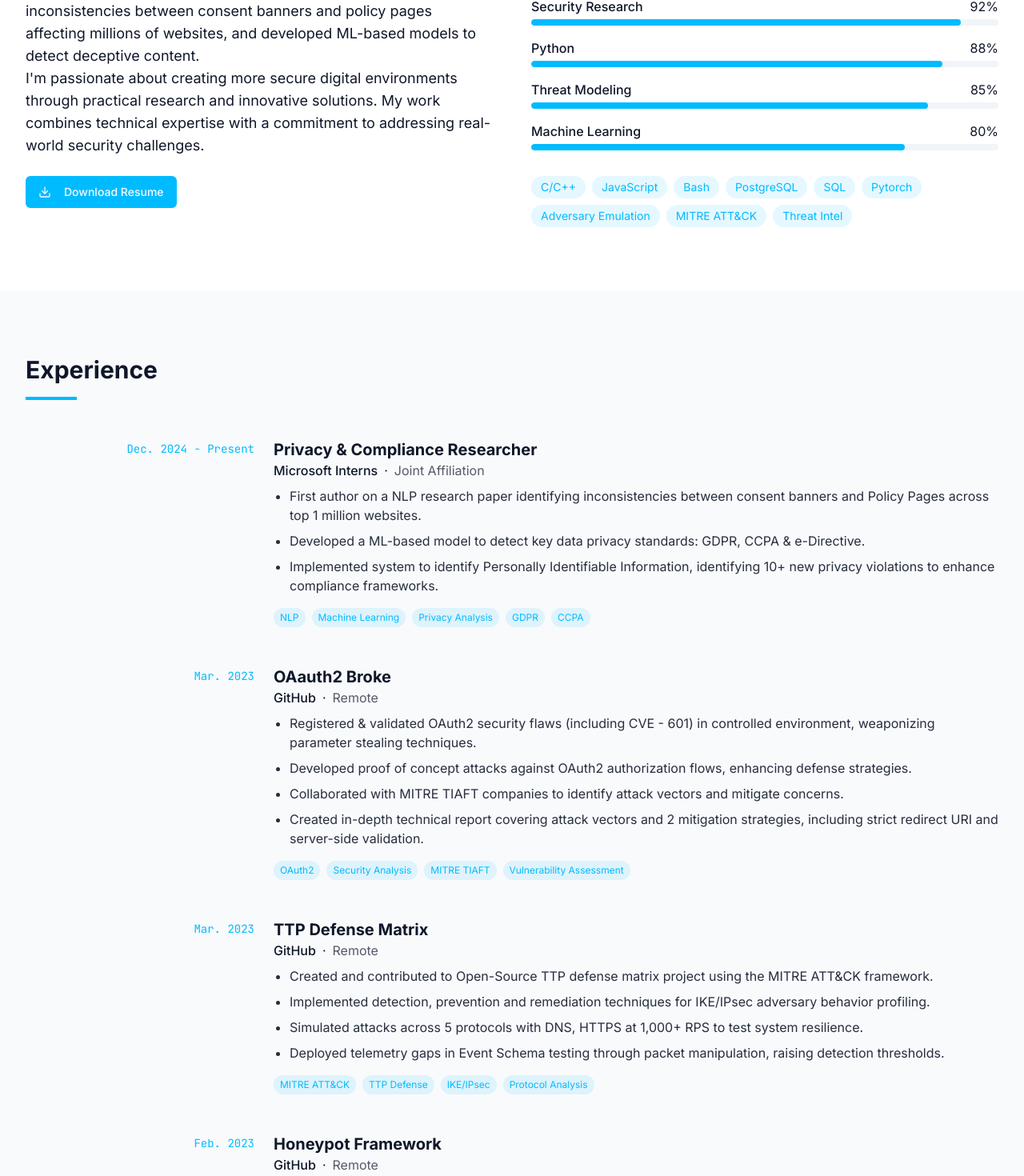
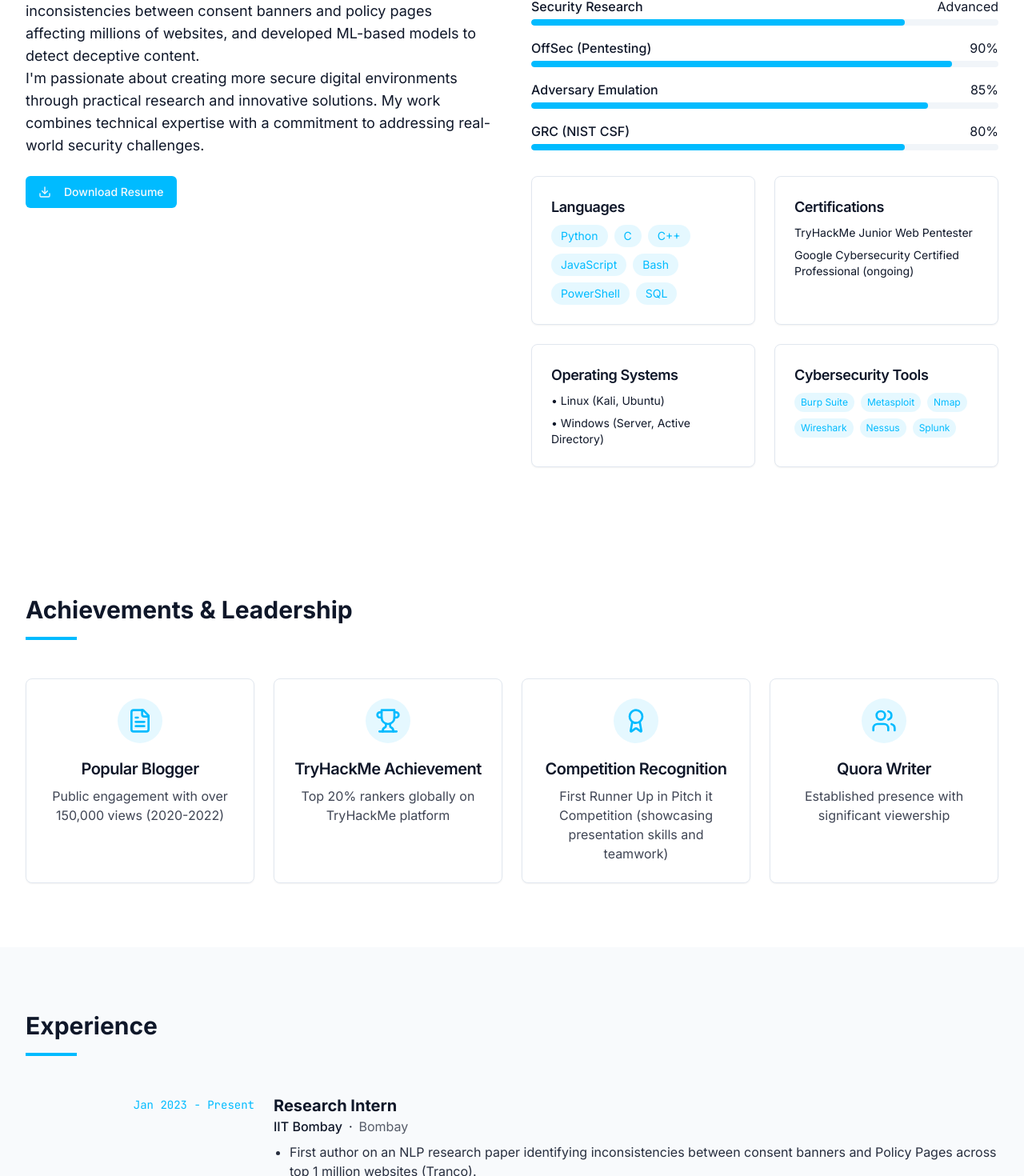
Before and after one commit to is-shah/Personal-Website, a React (Vite) app: page / in a window 1280 px wide. Shown: the part 1152-2622 px from the top of the page at 80% size. Built offline with nearby package versions, Linux system fonts and the light colour scheme.

Commit message:
Refactor: Enhance sections with image details
Incorporate details from provided images to enhance the About, Skills, Experience, and Projects sections while maintaining the existing theme.

```diff
--- a/src/components/AboutSection.tsx
+++ b/src/components/AboutSection.tsx
@@ -2,6 +2,7 @@
 import { useEffect, useRef } from "react";
 import { Button } from "@/components/ui/button";
 import { Download } from "lucide-react";
+import { Card, CardContent, CardHeader, CardTitle } from "@/components/ui/card";
 
 const AboutSection = () => {
   const skillsRef = useRef<HTMLDivElement>(null);
@@ -73,15 +74,31 @@ const AboutSection = () => {
             <div className="space-y-4">
               <div>
                 <div className="flex justify-between mb-1">
-                  <span className="font-medium">Vulnerability Assessment</span>
-                  <span>95%</span>
+                  <span className="font-medium">Penetration Testing</span>
+                  <span>Expert</span>
                 </div>
                 <div className="skill-bar bg-secondary dark:bg-secondary/50" style={{ "--skill-percent": "95%" } as React.CSSProperties}></div>
               </div>
 
               <div>
                 <div className="flex justify-between mb-1">
-                  <span className="font-medium">Penetration Testing</span>
+                  <span className="font-medium">Threat Analysis</span>
+                  <span>Advanced</span>
+                </div>
+                <div className="skill-bar bg-secondary dark:bg-secondary/50" style={{ "--skill-percent": "85%" } as React.CSSProperties}></div>
+              </div>
+
+              <div>
+                <div className="flex justify-between mb-1">
+                  <span className="font-medium">Security Research</span>
+                  <span>Advanced</span>
+                </div>
+                <div className="skill-bar bg-secondary dark:bg-secondary/50" style={{ "--skill-percent": "80%" } as React.CSSProperties}></div>
+              </div>
+
+              <div>
+                <div className="flex justify-between mb-1">
+                  <span className="font-medium">OffSec (Pentesting)</span>
                   <span>90%</span>
                 </div>
                 <div className="skill-bar bg-secondary dark:bg-secondary/50" style={{ "--skill-percent": "90%" } as React.CSSProperties}></div>
@@ -89,23 +106,7 @@ const AboutSection = () => {
 
               <div>
                 <div className="flex justify-between mb-1">
-                  <span className="font-medium">Security Research</span>
-                  <span>92%</span>
-                </div>
-                <div className="skill-bar bg-secondary dark:bg-secondary/50" style={{ "--skill-percent": "92%" } as React.CSSProperties}></div>
-              </div>
-
-              <div>
-                <div className="flex justify-between mb-1">
-                  <span className="font-medium">Python</span>
-                  <span>88%</span>
-                </div>
-                <div className="skill-bar bg-secondary dark:bg-secondary/50" style={{ "--skill-percent": "88%" } as React.CSSProperties}></div>
-              </div>
-
-              <div>
-                <div className="flex justify-between mb-1">
-                  <span className="font-medium">Threat Modeling</span>
+                  <span className="font-medium">Adversary Emulation</span>
                   <span>85%</span>
                 </div>
                 <div className="skill-bar bg-secondary dark:bg-secondary/50" style={{ "--skill-percent": "85%" } as React.CSSProperties}></div>
@@ -113,23 +114,66 @@ const AboutSection = () => {
 
               <div>
                 <div className="flex justify-between mb-1">
-                  <span className="font-medium">Machine Learning</span>
+                  <span className="font-medium">GRC (NIST CSF)</span>
                   <span>80%</span>
                 </div>
                 <div className="skill-bar bg-secondary dark:bg-secondary/50" style={{ "--skill-percent": "80%" } as React.CSSProperties}></div>
               </div>
             </div>
 
-            <div className="flex flex-wrap gap-2">
-              <span className="px-3 py-1 bg-primary/10 text-primary rounded-full text-sm">C/C++</span>
-              <span className="px-3 py-1 bg-primary/10 text-primary rounded-full text-sm">JavaScript</span>
-              <span className="px-3 py-1 bg-primary/10 text-primary rounded-full text-sm">Bash</span>
-              <span className="px-3 py-1 bg-primary/10 text-primary rounded-full text-sm">PostgreSQL</span>
-              <span className="px-3 py-1 bg-primary/10 text-primary rounded-full text-sm">SQL</span>
-              <span className="px-3 py-1 bg-primary/10 text-primary rounded-full text-sm">Pytorch</span>
-              <span className="px-3 py-1 bg-primary/10 text-primary rounded-full text-sm">Adversary Emulation</span>
-              <span className="px-3 py-1 bg-primary/10 text-primary rounded-full text-sm">MITRE ATT&CK</span>
-              <span className="px-3 py-1 bg-primary/10 text-primary rounded-full text-sm">Threat Intel</span>
+            <div className="grid grid-cols-1 md:grid-cols-2 gap-6 mt-6">
+              <Card className="border border-border">
+                <CardHeader className="pb-2">
+                  <CardTitle className="text-lg">Languages</CardTitle>
+                </CardHeader>
+                <CardContent>
+                  <div className="flex flex-wrap gap-2">
+                    <span className="px-3 py-1 bg-primary/10 text-primary rounded-full text-sm">Python</span>
+                    <span className="px-3 py-1 bg-primary/10 text-primary rounded-full text-sm">C</span>
+                    <span className="px-3 py-1 bg-primary/10 text-primary rounded-full text-sm">C++</span>
+                    <span className="px-3 py-1 bg-primary/10 text-primary rounded-full text-sm">JavaScript</span>
+                    <span className="px-3 py-1 bg-primary/10 text-primary rounded-full text-sm">Bash</span>
+                    <span className="px-3 py-1 bg-primary/10 text-primary rounded-full text-sm">PowerShell</span>
+                    <span className="px-3 py-1 bg-primary/10 text-primary rounded-full text-sm">SQL</span>
+                  </div>
+                </CardContent>
+              </Card>
+
+              <Card className="border border-border">
+                <CardHeader className="pb-2">
+                  <CardTitle className="text-lg">Certifications</CardTitle>
+                </CardHeader>
+                <CardContent className="space-y-2">
+                  <p className="text-sm">TryHackMe Junior Web Pentester</p>
+                  <p className="text-sm">Google Cybersecurity Certified Professional (ongoing)</p>
+                </CardContent>
+              </Card>
+
+              <Card className="border border-border">
+                <CardHeader className="pb-2">
+                  <CardTitle className="text-lg">Operating Systems</CardTitle>
+                </CardHeader>
+                <CardContent className="space-y-2">
+                  <p className="text-sm">• Linux (Kali, Ubuntu)</p>
+                  <p className="text-sm">• Windows (Server, Active Directory)</p>
+                </CardContent>
+              </Card>
+
+              <Card className="border border-border">
+                <CardHeader className="pb-2">
+                  <CardTitle className="text-lg">Cybersecurity Tools</CardTitle>
+                </CardHeader>
+                <CardContent>
+                  <div className="flex flex-wrap gap-2">
+                    <span className="px-2 py-1 bg-primary/10 text-primary rounded-full text-xs">Burp Suite</span>
+                    <span className="px-2 py-1 bg-primary/10 text-primary rounded-full text-xs">Metasploit</span>
+                    <span className="px-2 py-1 bg-primary/10 text-primary rounded-full text-xs">Nmap</span>
+                    <span className="px-2 py-1 bg-primary/10 text-primary rounded-full text-xs">Wireshark</span>
+                    <span className="px-2 py-1 bg-primary/10 text-primary rounded-full text-xs">Nessus</span>
+                    <span className="px-2 py-1 bg-primary/10 text-primary rounded-full text-xs">Splunk</span>
+                  </div>
+                </CardContent>
+              </Card>
             </div>
           </div>
         </div>
--- /dev/null
+++ b/src/components/AchievementsSection.tsx
@@ -0,0 +1,88 @@
+
+import { useEffect } from "react";
+import { Award, Users, Trophy, FileText } from "lucide-react";
+import { Card, CardContent, CardDescription, CardHeader, CardTitle } from "@/components/ui/card";
+
+const AchievementsSection = () => {
+  useEffect(() => {
+    const observer = new IntersectionObserver(
+      (entries) => {
+        entries.forEach((entry) => {
+          if (entry.isIntersecting) {
+            entry.target.classList.add("visible");
+          }
+        });
+      },
+      { threshold: 0.1 }
+    );
+
+    document.querySelectorAll(".section-fade-in").forEach((el) => {
+      observer.observe(el);
+    });
+
+    return () => observer.disconnect();
+  }, []);
+
+  return (
+    <section id="achievements" className="py-20">
+      <div className="container max-w-7xl mx-auto px-4 md:px-8">
+        <div className="mb-12">
+          <h2 className="text-3xl font-bold mb-4 section-fade-in">Achievements & Leadership</h2>
+          <div className="w-16 h-1 bg-primary mb-8 section-fade-in"></div>
+        </div>
+
+        <div className="grid grid-cols-1 md:grid-cols-2 lg:grid-cols-4 gap-6">
+          <Card className="border border-border h-full flex flex-col section-fade-in project-card">
+            <CardHeader className="text-center pb-2">
+              <div className="mx-auto p-3 bg-primary/10 rounded-full mb-3">
+                <FileText className="h-8 w-8 text-primary" />
+              </div>
+              <CardTitle className="text-xl">Popular Blogger</CardTitle>
+            </CardHeader>
+            <CardContent className="text-center text-foreground/80">
+              <p>Public engagement with over 150,000 views (2020-2022)</p>
+            </CardContent>
+          </Card>
+
+          <Card className="border border-border h-full flex flex-col section-fade-in project-card">
+            <CardHeader className="text-center pb-2">
+              <div className="mx-auto p-3 bg-primary/10 rounded-full mb-3">
+                <Trophy className="h-8 w-8 text-primary" />
+              </div>
+              <CardTitle className="text-xl">TryHackMe Achievement</CardTitle>
+            </CardHeader>
+            <CardContent className="text-center text-foreground/80">
+              <p>Top 20% rankers globally on TryHackMe platform</p>
+            </CardContent>
+          </Card>
+
+          <Card className="border border-border h-full flex flex-col section-fade-in project-card">
+            <CardHeader className="text-center pb-2">
+              <div className="mx-auto p-3 bg-primary/10 rounded-full mb-3">
+                <Award className="h-8 w-8 text-primary" />
+              </div>
+              <CardTitle className="text-xl">Competition Recognition</CardTitle>
+            </CardHeader>
+            <CardContent className="text-center text-foreground/80">
+              <p>First Runner Up in Pitch it Competition (showcasing presentation skills and teamwork)</p>
+            </CardContent>
+          </Card>
+
+          <Card className="border border-border h-full flex flex-col section-fade-in project-card">
+            <CardHeader className="text-center pb-2">
+              <div className="mx-auto p-3 bg-primary/10 rounded-full mb-3">
+                <Users className="h-8 w-8 text-primary" />
+              </div>
+              <CardTitle className="text-xl">Quora Writer</CardTitle>
+            </CardHeader>
+            <CardContent className="text-center text-foreground/80">
+              <p>Established presence with significant viewership</p>
+            </CardContent>
+          </Card>
+        </div>
+      </div>
+    </section>
+  );
+};
+
+export default AchievementsSection;
--- a/src/components/ExperienceSection.tsx
+++ b/src/components/ExperienceSection.tsx
@@ -12,10 +12,34 @@ type ExperienceItem = {
 
 const experiences: ExperienceItem[] = [
   {
+    title: "Research Intern",
+    company: "IIT Bombay",
+    location: "Bombay",
+    period: "Jan 2023 - Present",
+    description: [
+      "First author on an NLP research paper identifying inconsistencies between consent banners and Policy Pages across top 1 million websites (Tranco).",
+      "Developing a model to detect misleading practices in privacy policies and consent banners, ensuring compliance with 3 key data privacy standards: GDPR, CCPA & e-Directive.",
+      "Conducting Research on Sensitive Personally Identifiable Information, identifying 10+ new privacy violations to improve data handling practices."
+    ],
+    technologies: ["Privacy Compliance", "NLP", "ANLI (Adversarial Natural Language Inference)", "GRC Framework", "Docker"]
+  },
+  {
+    title: "Affiliate Research Intern",
+    company: "Max Planck Institute for Informatics",
+    location: "Germany",
+    period: "Jun 2022 - Dec 2022",
+    description: [
+      "Developing an NLP-based web crawler to detect deceptive buttons, misleading URLs, and fraudulent content, enhancing Compliance Audits.",
+      "Pipelining between different high complexity based models for enhanced detection.",
+      "Implemented system to identify Personally Identifiable Information vulnerabilities, identifying privacy violations to enhance compliance frameworks."
+    ],
+    technologies: ["NLP", "Pipelining", "Compliance", "Crawlers", "Web Security"]
+  },
+  {
     title: "Privacy & Compliance Researcher",
     company: "Microsoft Interns",
     location: "Joint Affiliation",
-    period: "Dec. 2024 - Present",
+    period: "Dec. 2021 - May 2022",
     description: [
       "First author on a NLP research paper identifying inconsistencies between consent banners and Policy Pages across top 1 million websites.",
       "Developed a ML-based model to detect key data privacy standards: GDPR, CCPA & e-Directive.",
@@ -24,36 +48,10 @@ const experiences: ExperienceItem[] = [
     technologies: ["NLP", "Machine Learning", "Privacy Analysis", "GDPR", "CCPA"]
   },
   {
-    title: "OAauth2 Broke",
+    title: "Honeypot Framework Developer",
     company: "GitHub",
     location: "Remote",
-    period: "Mar. 2023",
-    description: [
-      "Registered & validated OAuth2 security flaws (including CVE - 601) in controlled environment, weaponizing parameter stealing techniques.",
-      "Developed proof of concept attacks against OAuth2 authorization flows, enhancing defense strategies.",
-      "Collaborated with MITRE TIAFT companies to identify attack vectors and mitigate concerns.",
-      "Created in-depth technical report covering attack vectors and 2 mitigation strategies, including strict redirect URI and server-side validation."
-    ],
-    technologies: ["OAuth2", "Security Analysis", "MITRE TIAFT", "Vulnerability Assessment"]
-  },
-  {
-    title: "TTP Defense Matrix",
-    company: "GitHub",
-    location: "Remote",
-    period: "Mar. 2023",
-    description: [
-      "Created and contributed to Open-Source TTP defense matrix project using the MITRE ATT&CK framework.",
-      "Implemented detection, prevention and remediation techniques for IKE/IPsec adversary behavior profiling.",
-      "Simulated attacks across 5 protocols with DNS, HTTPS at 1,000+ RPS to test system resilience.",
-      "Deployed telemetry gaps in Event Schema testing through packet manipulation, raising detection thresholds."
-    ],
-    technologies: ["MITRE ATT&CK", "TTP Defense", "IKE/IPsec", "Protocol Analysis"]
-  },
-  {
-    title: "Honeypot Framework",
-    company: "GitHub",
-    location: "Remote",
-    period: "Feb. 2023",
+    period: "Feb. 2021 - Nov. 2021",
     description: [
       "Created and deployed 40+ vulnerable honeypots in Docker, enabling covert attacker profiling.",
       "Implemented HTTP(S) server with self-signed SSL/TLS for session monitoring & packet capture.",
--- a/src/components/ProjectsSection.tsx
+++ b/src/components/ProjectsSection.tsx
@@ -1,3 +1,4 @@
+
 import { useState, useEffect } from "react";
 import { Button } from "@/components/ui/button";
 import { Card, CardContent, CardDescription, CardFooter, CardHeader, CardTitle } from "@/components/ui/card";
@@ -15,34 +16,34 @@ type Project = {
 
 const projects: Project[] = [
   {
+    title: "Silent Consent",
+    description: "OS-scale Research for defensive gaps and real world bypass in consent banners and policy pages across top websites.",
+    image: "/placeholder.svg",
+    technologies: ["OS Security", "Authentication Bypass", "CWE-401"],
+    githubUrl: "https://github.com",
+    featured: true
+  },
+  {
+    title: "Cobalt Kitty & APT39 TTP Analysis",
+    description: "APT Campaign Analysis using MITRE ATT&CK Framework to identify and mitigate advanced persistent threats.",
+    image: "/placeholder.svg",
+    technologies: ["MITRE ATT&CK", "Threat Intelligence", "APT Analysis"],
+    githubUrl: "https://github.com",
+    featured: true
+  },
+  {
+    title: "Attack Chain Honeypot Framework",
+    description: "Threat Emulation system with Protocol Analysis for Defensive Bypass detection, using containerized honeypots.",
+    image: "/placeholder.svg",
+    technologies: ["Honeypots", "Docker", "Network Security"],
+    githubUrl: "https://github.com",
+    featured: true
+  },
+  {
     title: "Privacy Compliance Scanner",
     description: "ML-based tool that identifies inconsistencies between privacy consent banners and policy pages. Analyzes GDPR, CCPA & e-Directive compliance.",
     image: "/placeholder.svg",
     technologies: ["Python", "NLP", "Machine Learning", "GDPR", "CCPA"],
-    githubUrl: "https://github.com",
-    featured: true
-  },
-  {
-    title: "OAuth2 Security Analyzer",
-    description: "Tool for analyzing and identifying security flaws in OAuth2 implementations, with focus on parameter stealing techniques.",
-    image: "/placeholder.svg",
-    technologies: ["OAuth2", "Security", "Python", "Web Security"],
-    githubUrl: "https://github.com",
-    featured: true
-  },
-  {
-    title: "TTP Defense Matrix",
-    description: "Open-source framework leveraging MITRE ATT&CK for detection, prevention and remediation of advanced threats.",
-    image: "/placeholder.svg",
-    technologies: ["MITRE ATT&CK", "Security", "Threat Modeling"],
-    githubUrl: "https://github.com",
-    featured: true
-  },
-  {
-    title: "Docker Honeypot Framework",
-    description: "Scalable Docker-based honeypot system with 40+ vulnerable services for covert attacker profiling and analysis.",
-    image: "/placeholder.svg",
-    technologies: ["Docker", "Security", "Honeypot", "Network Analysis"],
     githubUrl: "https://github.com",
     featured: true
   },
@@ -55,10 +56,10 @@ const projects: Project[] = [
     featured: false
   },
   {
-    title: "Attack Chain Simulator",
-    description: "Simulation framework for modeling and testing various attack chains across different protocols.",
+    title: "TTP Defense Matrix",
+    description: "Open-source framework leveraging MITRE ATT&CK for detection, prevention and remediation of advanced threats.",
     image: "/placeholder.svg",
-    technologies: ["Security", "Simulation", "Network Protocols"],
+    technologies: ["MITRE ATT&CK", "Security", "Threat Modeling"],
     githubUrl: "https://github.com",
     featured: false
   }
--- a/src/pages/Index.tsx
+++ b/src/pages/Index.tsx
@@ -3,6 +3,7 @@ import { useEffect } from "react";
 import Navbar from "@/components/Navbar";
 import HeroSection from "@/components/HeroSection";
 import AboutSection from "@/components/AboutSection";
+import AchievementsSection from "@/components/AchievementsSection";
 import ExperienceSection from "@/components/ExperienceSection";
 import ProjectsSection from "@/components/ProjectsSection";
 import ContactSection from "@/components/ContactSection";
@@ -44,6 +45,7 @@ const Index = () => {
       <main>
         <HeroSection />
         <AboutSection />
+        <AchievementsSection />
         <ExperienceSection />
         <ProjectsSection />
         <ContactSection />
```
